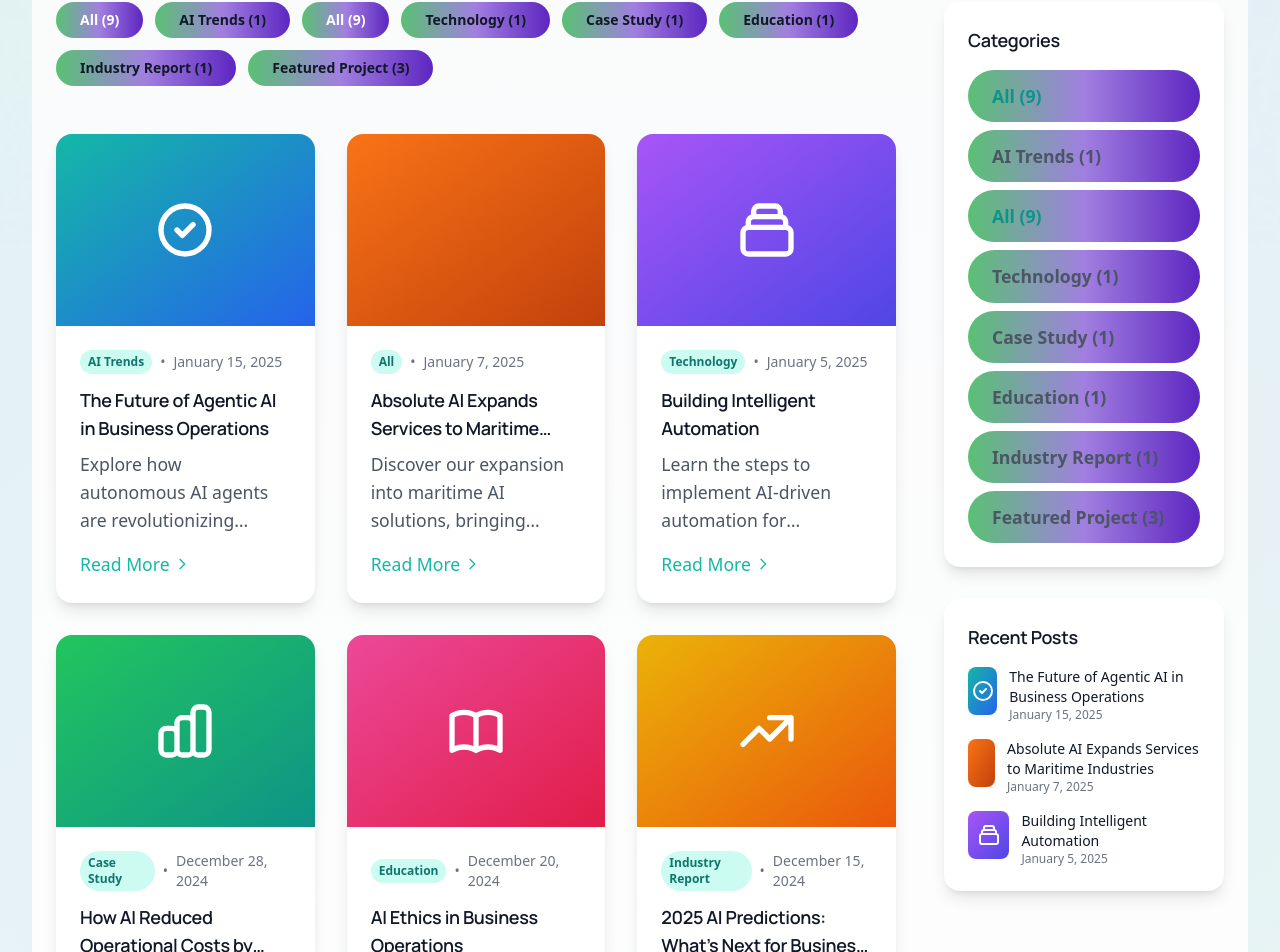
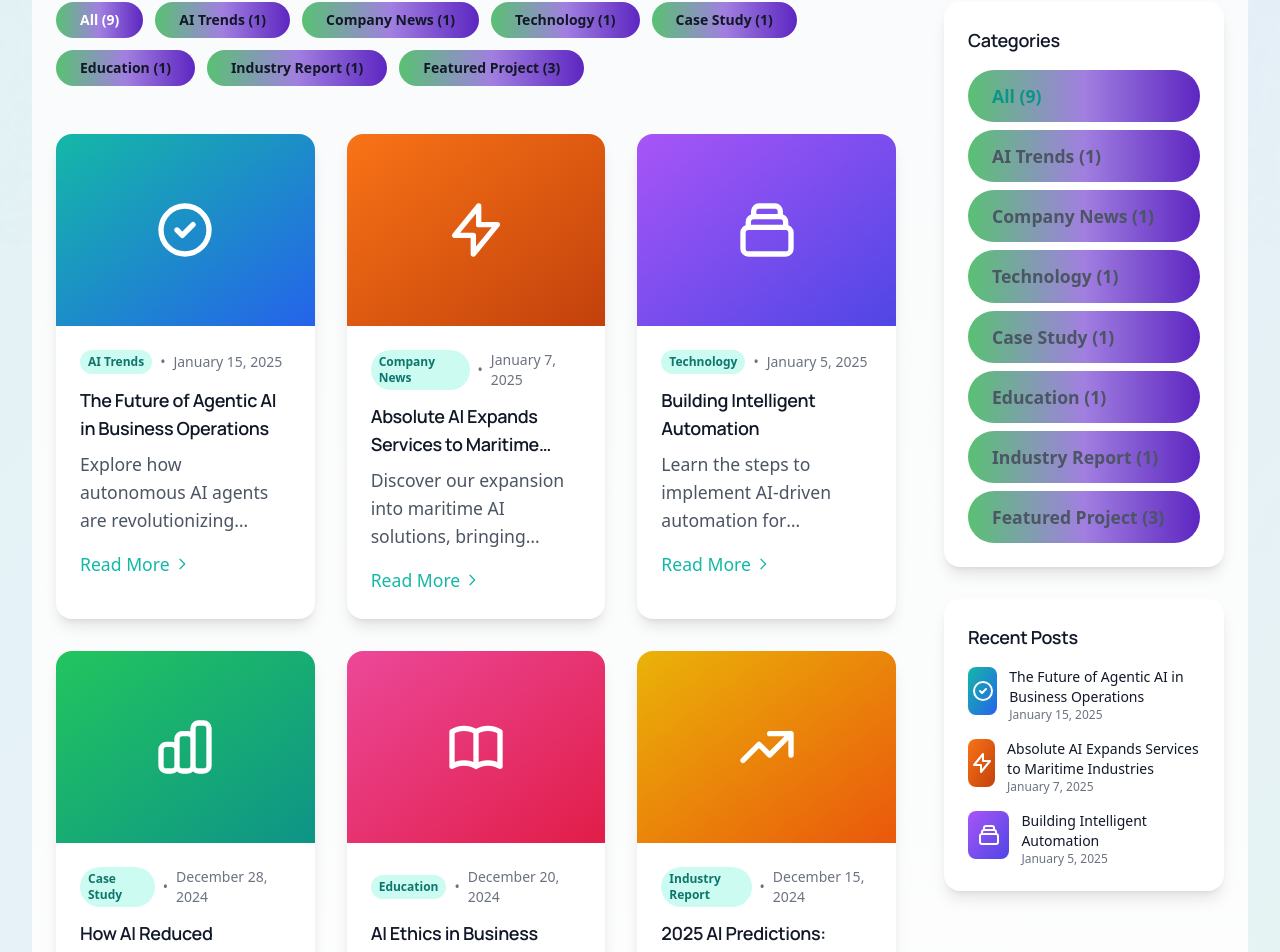
Before and after one commit to ranjanbatra2025/qubro-consultancy-site, a Next.js app: page /blog in a window 1280 px wide. Shown: the part 548-1500 px from the top of the page. Built offline with nearby package versions, Linux system fonts and the light colour scheme.

Commit message:
fixed x logo

```diff
--- a/src/app/blog/[slug]/BlogPostClient.tsx
+++ b/src/app/blog/[slug]/BlogPostClient.tsx
@@ -66,7 +66,7 @@ export default function BlogPostClient({ post }: BlogPostClientProps) {
                 className="object-cover rounded-xl"
                 sizes="(min-width: 1024px) 896px, 100vw"
               />
-              <div className="absolute inset-0 bg-gradient-to-t from-black/30 to-transparent" />
+              <div className="absolute inset-0 bg-gradient-to-t from-black/60 to-transparent" />
             </div>
           </motion.div>
         </div>
--- a/src/app/blog/[slug]/page.tsx
+++ b/src/app/blog/[slug]/page.tsx
@@ -1,7 +1,6 @@
 import { notFound } from 'next/navigation';
 import BlogPostClient from './BlogPostClient';
 
-// Define Post type with optional icon
 interface Post {
   title: string;
   desc: string;
@@ -13,7 +12,6 @@ interface Post {
   image: string;
 }
 
-// Sample posts data
 const posts: Post[] = [
   {
     title: 'The Future of Agentic AI in Business Operations',
@@ -23,14 +21,14 @@ const posts: Post[] = [
     gradient: 'from-teal-600 to-blue-600',
     icon: 'M9 12l2 2 4-4m6 2a9 9 0 11-18 0 9 9 0 0118 0z',
     link: '/blog/future-of-agentic-ai',
-    image: 'https://upload.wikimedia.org/wikipedia/commons/a/a5/absoluteai.jpg',
+    image: '/images/hero1.png',
   },
   {
     title: 'Absolute AI Expands Services to Maritime Industries',
-    desc: 'Announcing our expansion into maritime AI solutions, bringing intelligent automation to shipping and logistics.',
+    desc: 'Discover our expansion into maritime AI solutions, bringing intelligent automation to shipping and logistics.',
     category: 'Company News',
-    date: 'January 10, 2025',
-    gradient: 'from-orange-600 to-red-600',
+    date: 'January 7, 2025',
+    gradient: 'from-orange-600 to-orange-700',
     icon: 'M13 10V3L4 14h7v7l9-11h-7z',
     link: '/blog/maritime-expansion',
     image: '/images/hero2.png',
@@ -73,7 +71,7 @@ const posts: Post[] = [
     gradient: 'from-yellow-600 to-orange-600',
     icon: 'M13 7h8m0 0v8m0-8l-8 8-4-4-6 6',
     link: '/blog/ai-predictions-2025',
-    image: '/images/hero5.png',
+    image: '/images/hero6.png',
   },
   {
     title: 'AI-Driven Customer Support',
@@ -81,8 +79,9 @@ const posts: Post[] = [
     category: 'Featured Project',
     date: 'December 20, 2024',
     gradient: 'from-green-600 to-teal-600',
-    link: '/work/project1',
-    image: '/images/hero1.png',
+    icon: 'M9 12l2 2 4l9-2a6 9 0 11-0 0 0 9 9 0 0 18 0 1',
+    link: '/blog/customer-support',
+    image: '/images/hero7.png',
   },
   {
     title: 'Data Pipeline Optimization',
@@ -90,8 +89,9 @@ const posts: Post[] = [
     category: 'Featured Project',
     date: 'December 15, 2024',
     gradient: 'from-pink-600 to-rose-600',
-    link: '/work/project2',
-    image: '/images/hero2.png',
+    icon: 'M19 11H5m14 0a2 2 0 012 2v6a2 2 0 01-2 2H5a2 2 0 01-2-2v-6a2 2 0 012-2m14 0V9a2 2 0 00-2-2M5 11V9a2 2 0 012-2m0 0V5a2 2 0 012-2h6a2 2 0 012 2v2M7 7h10',
+    link: '/blog/data-pipeline',
+    image: '/images/hero8.png',
   },
   {
     title: 'Agentic Workflow Automation',
@@ -99,29 +99,25 @@ const posts: Post[] = [
     category: 'Featured Project',
     date: 'December 10, 2024',
     gradient: 'from-yellow-600 to-orange-600',
-    link: '/work/project3',
-    image: '/images/hero3.png',
+    icon: 'M13 10V3L4 14h7v7l9-11h-7z',
+    link: '/blog/workflow-automation',
+    image: '/images/hero9.png',
   },
 ];
 
-// Generate static parameters for dynamic routes
 export async function generateStaticParams() {
-  // Simulate async operation to satisfy require-await
   await Promise.resolve();
-  return posts
-    .filter((post) => post.link.startsWith('/blog/'))
-    .map((post) => ({
-      slug: post.link.replace('/blog/', ''),
-    }));
+  return posts.map((post) => ({
+    slug: post.link.replace('/blog/', ''),
+  }));
 }
 
-// Define props type for dynamic route
 interface BlogPostProps {
   params: Promise<{ slug: string }>;
 }
 
 export default async function BlogPost({ params }: BlogPostProps) {
-  const { slug } = await params; // Unwrap params Promise directly in Server Component
+  const { slug } = await params;
   const post = posts.find((p) => p.link === `/blog/${slug}`);
 
   if (!post) {
--- a/src/app/blog/page.tsx
+++ b/src/app/blog/page.tsx
@@ -10,7 +10,8 @@ interface Post {
   date: string;
   gradient: string;
   link: string;
-  icon: string;
+  icon?: string; // Made optional to align with blog/[slug]/page.tsx
+  image: string; // Added to match blog/[slug]/page.tsx
 }
 
 export default function BlogPage() {
@@ -29,24 +30,27 @@ export default function BlogPage() {
       gradient: 'from-teal-500 to-blue-600',
       link: '/blog/future-of-agentic-ai',
       icon: 'M9 12l2 2 4-4m6 2a9 9 0 11-18 0 9 9 0 0118 0z',
+      image: '/images/hero1.png',
     },
     {
-        title: 'Absolute AI Expands Services to Maritime Industries',
-        desc: 'Discover our expansion into maritime AI solutions, bringing intelligent automation to shipping and logistics.',
-        category: 'All',
-        date: 'January 7, 2025',
-        gradient: 'from-orange-500 to-orange-700',
-        link: 'M13 10V3L4 14h7v7l9',
-        icon: 'launch',
-      },
+      title: 'Absolute AI Expands Services to Maritime Industries',
+      desc: 'Discover our expansion into maritime AI solutions, bringing intelligent automation to shipping and logistics.',
+      category: 'Company News',
+      date: 'January 7, 2025',
+      gradient: 'from-orange-500 to-orange-700',
+      link: '/blog/maritime-expansion',
+      icon: 'M13 10V3L4 14h7v7l9-11h-7z',
+      image: '/images/hero2.png',
+    },
     {
       title: 'Building Intelligent Automation',
       desc: 'Learn the steps to implement AI-driven automation for streamlined workflows and improved operational efficiency.',
       category: 'Technology',
       date: 'January 5, 2025',
       gradient: 'from-purple-500 to-indigo-600',
-      link: ' /blog/intelligent-automation',
+      link: '/blog/intelligent-automation',
       icon: 'M19 11H5m14 0a2 2 0 012 2v6a2 2 0 01-2 2H5a2 2 0 01-2-2v-6a2 2 0 012-2m14 0V9a2 2 0 00-2-2M5 11V9a2 2 0 012-2m0 0V5a2 2 0 012-2h6a2 2 0 012 2v2M7 7h10',
+      image: '/images/hero3.png',
     },
     {
       title: 'How AI Reduced Operational Costs by 45% for Local Startup',
@@ -56,6 +60,7 @@ export default function BlogPage() {
       gradient: 'from-green-500 to-teal-600',
       link: '/blog/cost-reduction-case-study',
       icon: 'M9 19v-6a2 2 0 00-2-2H5a2 2 0 00-2 2v6a2 2 0 002 2h2a2 2 0 002-2zm0 0V9a2 2 0 012-2h2a2 2 0 012 2v10m-6 0a2 2 0 002 2h2a2 2 0 002-2m0 0V5a2 2 0 012-2h2a2 2 0 012 2v14a2 2 0 01-2 2h-2a2 2 0 01-2-2z',
+      image: '/images/hero4.png',
     },
     {
       title: 'AI Ethics in Business Operations',
@@ -65,6 +70,7 @@ export default function BlogPage() {
       gradient: 'from-pink-500 to-rose-600',
       link: '/blog/ai-ethics-framework',
       icon: 'M12 6.253v13m0-13C10.832 5.477 9.246 5 7.5 5S4.168 5.477 3 6.253v13C4.168 18.477 5.754 18 7.5 18s3.332.477 4.5 1.253m0-13C13.168 5.477 14.754 5 16.5 5c1.747 0 3.332.477 4.5 1.253v13C19.832 18.477 18.246 18 16.5 18c-1.746 0-3.332.477-4.5 1.253',
+      image: '/images/hero5.png',
     },
     {
       title: '2025 AI Predictions: What’s Next for Business Intelligence',
@@ -74,6 +80,7 @@ export default function BlogPage() {
       gradient: 'from-yellow-500 to-orange-600',
       link: '/blog/ai-predictions-2025',
       icon: 'M13 7h8m0 0v8m0-8l-8 8-4-4-6 6',
+      image: '/images/hero6.png',
     },
     {
       title: 'AI-Driven Customer Support',
@@ -81,8 +88,9 @@ export default function BlogPage() {
       category: 'Featured Project',
       date: 'December 20, 2024',
       gradient: 'from-green-500 to-teal-600',
-      link: '/work/project1',
+      link: '/blog/customer-support',
       icon: 'M9 12l2 2 4-4m6 2a9 9 0 11-18 0 9 9 0 0118 0z',
+      image: '/images/hero7.png',
     },
     {
       title: 'Data Pipeline Optimization',
@@ -90,8 +98,9 @@ export default function BlogPage() {
       category: 'Featured Project',
       date: 'December 15, 2024',
       gradient: 'from-pink-500 to-rose-600',
-      link: '/work/project2',
+      link: '/blog/data-pipeline',
       icon: 'M19 11H5m14 0a2 2 0 012 2v6a2 2 0 01-2 2H5a2 2 0 01-2-2v-6a2 2 0 012-2m14 0V9a2 2 0 00-2-2M5 11V9a2 2 0 012-2m0 0V5a2 2 0 012-2h6a2 2 0 012 2v2M7 7h10',
+      image: '/images/hero8.png',
     },
     {
       title: 'Agentic Workflow Automation',
@@ -99,8 +108,9 @@ export default function BlogPage() {
       category: 'Featured Project',
       date: 'December 10, 2024',
       gradient: 'from-yellow-500 to-orange-600',
-      link: '/work/project3',
+      link: '/blog/workflow-automation',
       icon: 'M13 10V3L4 14h7v7l9-11h-7z',
+      image: '/images/hero9.png',
     },
   ];
 
--- a/src/app/contact/page.tsx
+++ b/src/app/contact/page.tsx
@@ -1,4 +1,5 @@
 'use client';
+
 import { useState, useRef } from 'react';
 import Image from 'next/image';
 import { motion } from 'framer-motion';
@@ -88,21 +89,22 @@ export default function ContactPage() {
   return (
     <div className="contact-page min-h-screen bg-gradient-to-b from-gray-50 to-white font-sans">
       {/* Logo Section */}
-      <section className="w-full py-8">
+      <section className="w-full py-12">
         <div className="max-w-7xl mx-auto text-center">
           <motion.div
             initial={{ opacity: 0, scale: 0.8 }}
             animate={{ opacity: 1, scale: 1 }}
             transition={{ duration: 1 }}
+            className="relative inline-block bg-gradient-to-br from-teal-100 to-teal-200 p-4 rounded-lg shadow-xl"
           >
             <Image
               src="/logos/absolute logo.jpeg"
               alt="Absolute AI Logo"
-              width={112}
-              height={112}
+              width={200}
+              height={200}
               quality={100}
               priority
-              className="w-28 h-28 rounded-full mx-auto border-2 border-teal-200 shadow-lg hover:shadow-xl transition-shadow duration-300"
+              className="w-[200px] h-[200px] mx-auto border-4 border-teal-300 shadow-2xl hover:shadow-3xl transition-shadow duration-300"
             />
           </motion.div>
         </div>
@@ -125,12 +127,12 @@ export default function ContactPage() {
                   type="text"
                   name="name"
                   placeholder="Your Name"
-                  className="w-full px-3 py-2 rounded-md bg-gray-50 border border-gray-200 text-gray-900 focus:border-teal-500 focus:ring-2 focus:ring-teal-200 focus:outline-none text-base transition-all duration-200 hover:bg-gray-100"
+                  className="w-full px-3 py-2 rounded-md bg-gray-50 border border-gray-200 text-gray-900 focus:border-blue-500 focus:ring-2 focus:ring-blue-200 focus:outline-none shadow-sm"
                   required
                   aria-label="Your Name"
                 />
-                <svg className="absolute right-2 top-1/2 -translate-y-1/2 w-4 h-4 text-teal-500" fill="none" stroke="currentColor" viewBox="0 0 24 24">
-                  <path strokeLinecap="round" strokeWidth="2" d="M16 7a4 4 0 11-8 0 4 4 0 018 0zM12 14a7 7 0 00-7 7h14a7 7 0 00-7-7z" />
+                <svg className="absolute right-2 top-1/2 -translate-y-1/2 w-4 h-4 text-blue-500" fill="none" stroke="currentColor" viewBox="0 0 24 24">
+                  <path strokeLinecap="round" strokeWidth="2" d="M16 7a4 4 0 11-8 0 4 4 0 018 0zM12 14a7 2 0 00-7 7h14a7 2 0 00-7-7z" />
                 </svg>
               </div>
               <div className="relative">
@@ -138,11 +140,11 @@ export default function ContactPage() {
                   type="email"
                   name="email"
                   placeholder="Email Address"
-                  className="w-full px-3 py-2 rounded-md bg-gray-50 border border-gray-200 text-gray-900 focus:border-teal-500 focus:ring-2 focus:ring-teal-200 focus:outline-none text-base transition-all duration-200 hover:bg-gray-100"
+                  className="w-full px-3 py-2 rounded-md bg-gray-50 border border-gray-200 text-gray-900 focus:border-blue-500 focus:ring-2 focus:ring-blue-200 focus:outline-none shadow-sm"
                   required
                   aria-label="Email Address"
                 />
-                <svg className="absolute right-2 top-1/2 -translate-y-1/2 w-4 h-4 text-teal-500" fill="none" stroke="currentColor" viewBox="0 0 24 24">
+                <svg className="absolute right-2 top-1/2 -translate-y-1/2 w-4 h-4 text-blue-500" fill="none" stroke="currentColor" viewBox="0 0 24 24">
                   <path strokeLinecap="round" strokeWidth="2" d="M3 8l9-6 9 6v10a2 2 0 01-2 2H5a2 2 0 01-2-2V8z" />
                 </svg>
               </div>
@@ -150,11 +152,11 @@ export default function ContactPage() {
                 <textarea
                   name="message"
                   placeholder="How can we assist you?"
-                  className="w-full px-3 py-2 rounded-md bg-gray-50 border border-gray-200 text-gray-900 focus:border-teal-500 focus:ring-2 focus:ring-teal-200 focus:outline-none text-base min-h-[100px] transition-all duration-200 hover:bg-gray-100"
+                  className="w-full px-3 py-2 rounded-md bg-gray-50 border border-gray-200 text-gray-900 focus:border-blue-500 focus:ring-2 focus:ring-blue-200 focus:outline-none shadow-sm min-h-[100px]"
                   required
                   aria-label="Your Message"
                 />
-                <svg className="absolute right-2 top-4 w-4 h-4 text-teal-500" fill="none" stroke="currentColor" viewBox="0 0 24 24">
+                <svg className="absolute right-2 top-4 w-4 h-4 text-blue-500" fill="none" stroke="currentColor" viewBox="0 0 24 24">
                   <path strokeLinecap="round" strokeWidth="2" d="M7 8h10M7 12h4m1 8l-4-4H5a2 2 0 01-2-2V6a2 2 0 012-2h14a2 2 0 012 2v8a2 2 0 01-2 2h-3l-4 4z" />
                 </svg>
               </div>
@@ -162,7 +164,7 @@ export default function ContactPage() {
               <button
                 type="submit"
                 disabled={submitting}
-                className={`w-full bg-gradient-to-r from-teal-500 to-teal-600 py-2 rounded-full text-lg font-semibold text-white hover:from-teal-600 hover:to-teal-700 transition-all duration-300 transform hover:scale-[1.02] hover:shadow-md ${
+                className={`w-full bg-gradient-to-r from-blue-500 to-blue-600 py-2 rounded-full text-lg font-semibold text-white hover:from-blue-600 hover:to-blue-700 transition-all duration-300 transform hover:scale-[1.02] hover:shadow-md ${
                   submitting ? 'cursor-not-allowed opacity-70' : 'cursor-pointer'
                 }`}
                 aria-label={submitting ? 'Sending message' : 'Send message'}
@@ -215,7 +217,7 @@ export default function ContactPage() {
             {[
               { href: 'https://instagram.com/AbsoluteAI', src: 'https://upload.wikimedia.org/wikipedia/commons/a/a5/Instagram_icon.png', alt: 'Instagram logo', label: 'Instagram' },
               { href: 'https://facebook.com/AbsoluteAI', src: 'https://upload.wikimedia.org/wikipedia/commons/5/51/Facebook_f_logo_%282019%29.svg', alt: 'Facebook logo', label: 'Facebook' },
-              { href: 'https://x.com/AbsoluteAI', src: 'https://upload.wikimedia.org/wikipedia/commons/6/60/X_logo_2023_%28white%29.png', alt: 'X logo', label: 'X' },
+              { href: 'https://x.com/AbsoluteAI', src: 'https://abs.twimg.com/favicons/twitter.3.ico', alt: 'X logo', label: 'X' },
               { href: 'mailto:hello@AbsoluteAI.co', src: 'https://upload.wikimedia.org/wikipedia/commons/8/8c/Gmail_Icon_%282013-2020%29.svg', alt: 'Email logo', label: 'Email' },
               { href: 'https://linkedin.com/company/AbsoluteAI', src: 'https://upload.wikimedia.org/wikipedia/commons/8/81/LinkedIn_icon.svg', alt: 'LinkedIn logo', label: 'LinkedIn' },
             ].map((social, index) => (
@@ -247,7 +249,7 @@ export default function ContactPage() {
         <div className="max-w-7xl mx-auto text-center">
           <motion.h2
             className="text-2xl font-semibold text-gray-900 mb-4 tracking-tight"
-            initial={{ opacity: 0, y: 20 }} // Fixed: Changed '20' to 20
+            initial={{ opacity: 0, y: 20 }}
             animate={{ opacity: 1, y: 0 }}
             transition={{ duration: 0.8 }}
           >
@@ -278,11 +280,11 @@ export default function ContactPage() {
                   type="email"
                   name="email"
                   placeholder="Enter your email"
-                  className="w-full px-4 py-2 rounded-full text-gray-800 bg-gray-50 border border-gray-200 focus:border-teal-500 focus:ring-2 focus:ring-teal-200 focus:outline-none text-base transition-all duration-200 hover:bg-gray-100"
+                  className="w-full px-4 py-2 rounded-full text-gray-800 bg-gray-50 border border-gray-200 focus:border-blue-500 focus:ring-2 focus:ring-blue-200 focus:outline-none shadow-sm"
                   required
                   aria-label="Email Address for Newsletter"
                 />
-                <svg className="absolute right-2 top-1/2 -translate-y-1/2 w-4 h-4 text-teal-500" fill="none" stroke="currentColor" viewBox="0 0 24 24">
+                <svg className="absolute right-2 top-1/2 -translate-y-1/2 w-4 h-4 text-blue-500" fill="none" stroke="currentColor" viewBox="0 0 24 24">
                   <path strokeLinecap="round" strokeWidth="2" d="M3 8l9-6 9 6v10a2 2 0 01-2 2H5a2 2 0 01-2-2V8z" />
                 </svg>
               </div>
@@ -290,7 +292,7 @@ export default function ContactPage() {
               <button
                 type="submit"
                 disabled={newsletterSubmitting}
-                className={`w-full sm:w-auto px-4 py-2 rounded-full bg-gradient-to-r from-teal-500 to-teal-600 text-base font-semibold text-white hover:from-teal-600 hover:to-teal-700 transition-all duration-300 transform hover:scale-[1.02] hover:shadow-md ${
+                className={`w-full sm:w-auto px-4 py-2 rounded-full bg-gradient-to-r from-blue-500 to-blue-600 text-base font-semibold text-white hover:from-blue-600 hover:to-blue-700 transition-all duration-300 transform hover:scale-[1.02] hover:shadow-md ${
                   newsletterSubmitting ? 'cursor-not-allowed opacity-70' : 'cursor-pointer'
                 }`}
                 aria-label={newsletterSubmitting ? 'Subscribing' : 'Subscribe'}
@@ -316,11 +318,11 @@ export default function ContactPage() {
       </section>
 
       {/* Footer Info */}
-      <section className="w-full py-8 bg-gradient-to-br from-teal-800 to-gray-900 text-white">
+      <section className="w-full py-8 bg-gradient-to-br from-blue-800 to-gray-900 text-white">
         <div className="max-w-7xl mx-auto text-center">
           <div>
             Or email us:{' '}
-            <a href="mailto:hello@AbsoluteAI.co" className="underline text-teal-300 hover:text-teal-400 transition" aria-label="Email Absolute AI">
+            <a href="mailto:hello@AbsoluteAI.co" className="underline text-blue-300 hover:text-blue-400 transition" aria-label="Email Absolute AI">
               hello@AbsoluteAI.co
             </a>
           </div>
@@ -341,6 +343,9 @@ export default function ContactPage() {
         .w-full {
           width: 100%;
         }
+        .shadow-3xl {
+          box-shadow: 0 20px 40px rgba(0, 0, 0, 0.2);
+        }
       `}</style>
     </div>
   );
--- a/tailwind.config.ts
+++ b/tailwind.config.ts
@@ -1,5 +1,5 @@
 /** @type {import('tailwindcss').Config} */
-module.exports = {
+export default {
   content: [
     './src/pages/**/*.{js,ts,jsx,tsx,mdx}',
     './src/components/**/*.{js,ts,jsx,tsx,mdx}',
```
